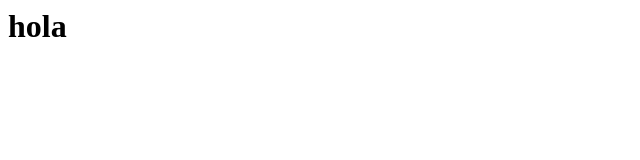
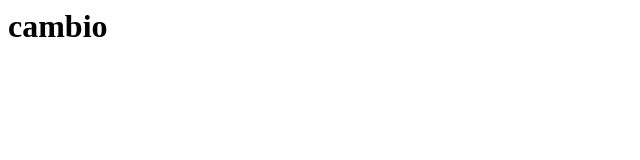
Before and after one commit to JuanRojasC/MisionTic-Desarrollo-de-Software-Reto-2, a plain HTML site: page index.html in a window 1280 px wide. Shown: the whole page, without its empty margins (0-640 px from the left). Drawn offline with Linux system fonts and the light colour scheme.

Commit message:
correccion

```diff
--- a/index.html
+++ b/index.html
@@ -1,3 +1,3 @@
 <html>
-<h1>hola</h1>
+<h1>cambio</h1>
 </html>
```
